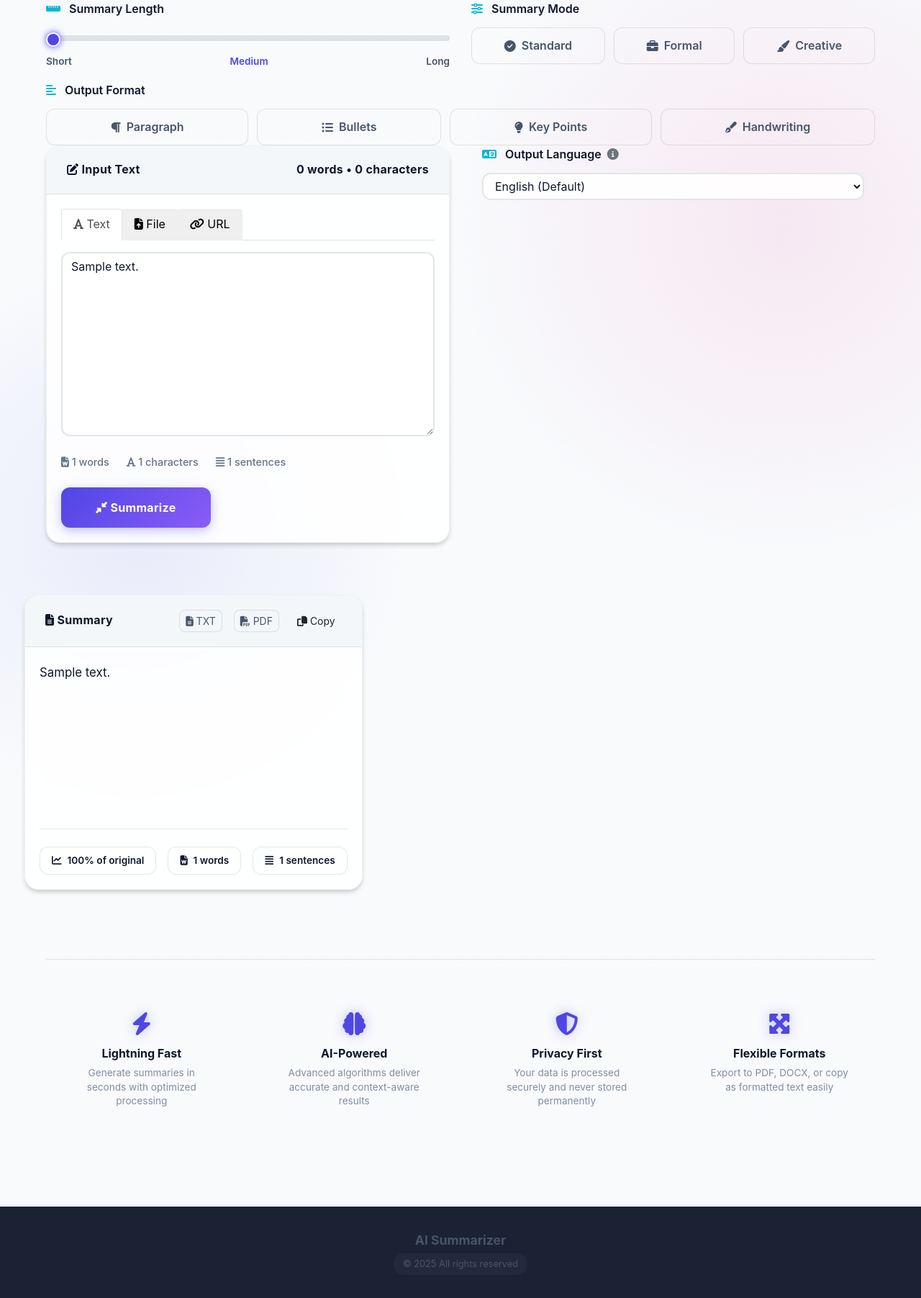
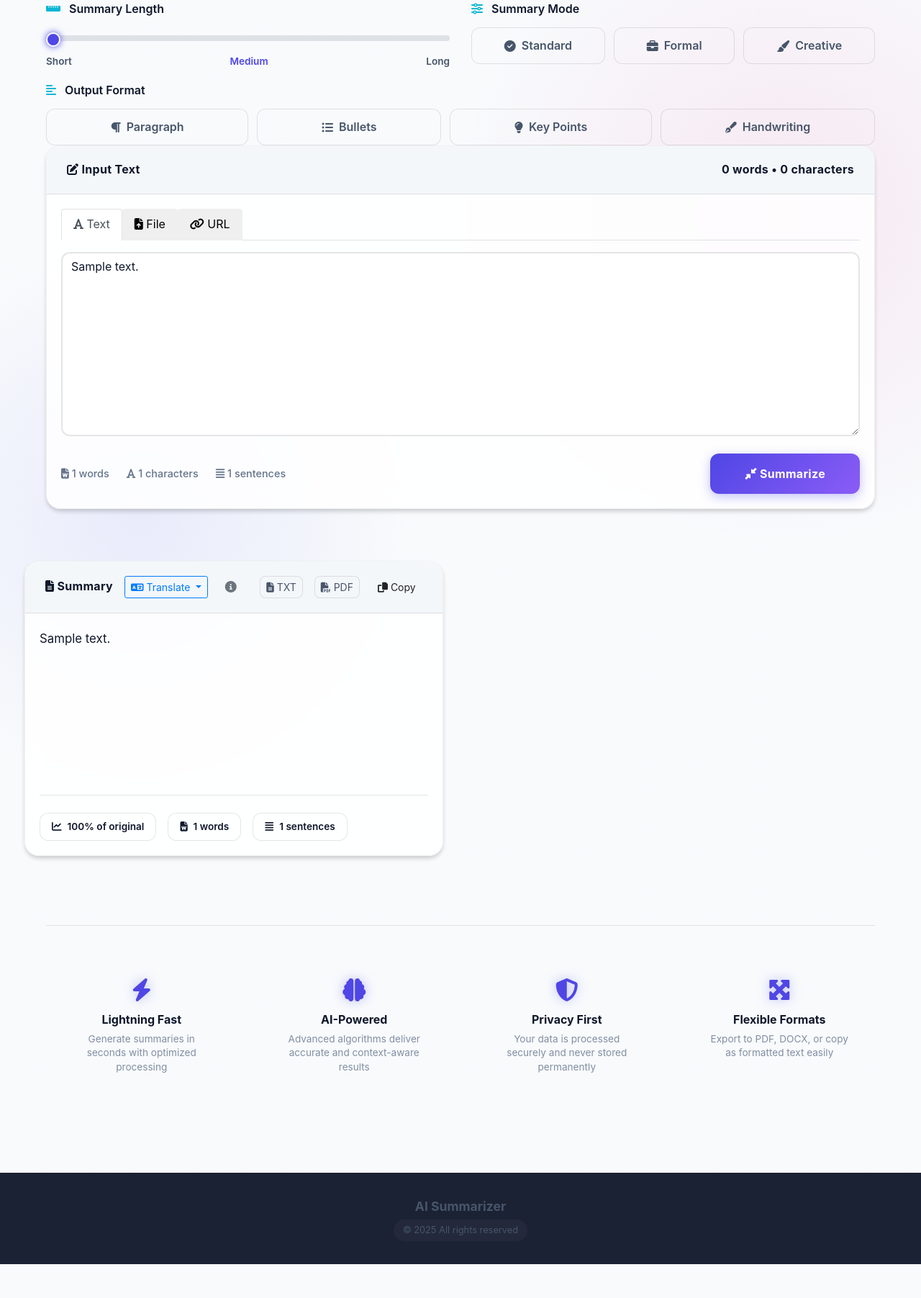
Before and after one commit to Robu71111/AI_Summarizer, a Flask app: template templates/index.html in a window 1280 px wide. Shown: the part 323-2126 px from the top of the page at 72% size. After the commit the page ends 2079 px from the top, so only its background shows below. Run offline with Flask 3, Linux system fonts and the light colour scheme; the template is opened without the code that fills it: most values are stand-ins (such as "Sample title", 1, 10 or a date in 2020); parts of the project's set-up code (start-up, migrations or seed data) failed here and were passed over.

Commit message:
Refactor output language to post-generation translate button
- Removed 'Output Language' selection from input form in `index.html`.
- Added 'Translate' dropdown button to summary output card in `index.html`.
- Implemented `/translate` route in `app.py` to handle translation requests.
- Updated `app.js` to handle translate button clicks and call the API.
- Refactored `build_prompt` and `generate` in `app.py` to remove language logic.
- Updated tests to reflect backend changes.

```diff
--- a/app.py
+++ b/app.py
@@ -83,7 +83,7 @@ def extract_text_from_url(url):
     except Exception as e:
         return None
 
-def build_prompt(user_text: str, length_choice: str, mode: str = 'paragraph', summary_mode: str = 'standard', language: str = 'english') -> str:
+def build_prompt(user_text: str, length_choice: str, mode: str = 'paragraph', summary_mode: str = 'standard') -> str:
     """
     Builds a prompt string guiding the model to produce summaries in different formats.
 
@@ -92,15 +92,7 @@ def build_prompt(user_text: str, length_choice: str, mode: str = 'paragraph', su
         length_choice: '1' (short), '2' (medium), '3' (long)
         mode: 'paragraph', 'bullets', 'takeaways', or 'handwriting'
         summary_mode: 'standard', 'formal', or 'creative'
-        language: Output language
     """
-    # Language instruction
-    language_instruction = (
-        f"OUTPUT LANGUAGE: {language.upper()}. "
-        f"You must generate the summary in {language.upper()}. "
-        f"If the input text is in a different language, YOU MUST TRANSLATE IT and provide the summary in {language.upper()}."
-    )
-
     # Length instructions
     if length_choice == '1':  # short
         length_instructions = "Provide a BRIEF summary (2-3 sentences)."
@@ -139,7 +131,7 @@ def build_prompt(user_text: str, length_choice: str, mode: str = 'paragraph', su
         style_instructions = "Use a STANDARD, neutral, and informative tone."
 
     final_prompt = (
-        f"You are an expert summarizer. {language_instruction}\n"
+        f"You are an expert summarizer.\n"
         f"{length_instructions} {format_instructions}\n"
         f"{style_instructions}\n"
         "Important: Only include information explicitly stated in the text. "
@@ -237,7 +229,6 @@ def generate():
     length_choice = request.form.get('length', '2')
     mode = request.form.get('mode', 'paragraph')
     summary_mode = request.form.get('summary_mode', 'standard')
-    language = request.form.get('language', 'english')
     url_input = request.form.get('url_input', '').strip()
     uploaded_file = request.files.get('file_upload')
 
@@ -291,7 +282,7 @@ def generate():
     input_char_count = len(user_text)
 
     # Build prompt and call API
-    prompt = build_prompt(user_text, length_choice, mode, summary_mode, language)
+    prompt = build_prompt(user_text, length_choice, mode, summary_mode)
     result = call_openrouter_api(prompt)
 
     if not result['success']:
@@ -441,3 +432,22 @@ def api_wordcount():
 
 if __name__ == '__main__':
     app.run(debug=True, port=5000)
+@app.route('/translate', methods=['POST'])
+def translate():
+    """Translate text to target language."""
+    data = request.json
+    text = data.get('text', '')
+    target_language = data.get('target_language', 'english')
+
+    if not text:
+        return jsonify({'success': False, 'error': 'No text provided'})
+
+    prompt = (
+        f"Translate the following text into {target_language}. "
+        "Maintain the original formatting and tone. "
+        "Do not add any introductory or concluding remarks, just provide the translation.\n\n"
+        f"Text:\n{text}"
+    )
+
+    result = call_openrouter_api(prompt)
+    return jsonify(result)
--- a/static/js/app.js
+++ b/static/js/app.js
@@ -37,6 +37,9 @@ document.addEventListener('DOMContentLoaded', function() {
   // Export buttons
   const exportTxt = document.getElementById('exportTxt');
   const exportPdf = document.getElementById('exportPdf');
+
+  // Translation elements
+  const translateOptions = document.querySelectorAll('.translate-option');
 
   // History elements
   const historySection = document.getElementById('historySection');
@@ -306,6 +309,68 @@ document.addEventListener('DOMContentLoaded', function() {
     userTextArea.addEventListener('input', updateWordCount);
   }
 
+  // ==================== Translation Handling ====================
+
+  if (translateOptions) {
+    translateOptions.forEach(option => {
+      option.addEventListener('click', async function(e) {
+        e.preventDefault();
+        const targetLang = this.getAttribute('data-lang');
+        const outputElement = document.querySelector('.summary-output');
+
+        if (!outputElement) return;
+
+        // Get original text from data attribute if exists, otherwise use current text and save it
+        let sourceText = outputElement.getAttribute('data-original-text');
+
+        if (!sourceText) {
+          const currentText = outputElement.textContent.trim();
+          if (!currentText || outputElement.querySelector('.empty-state')) {
+            showNotification('Generate a summary first!', 'error');
+            return;
+          }
+          sourceText = currentText;
+          outputElement.setAttribute('data-original-text', sourceText);
+        }
+
+        // Show loading state
+        const originalContent = outputElement.innerHTML;
+        outputElement.innerHTML = `
+          <div class="text-center p-4">
+            <div class="spinner-border text-primary" role="status"></div>
+            <p class="mt-2 text-muted">Translating to ${targetLang}...</p>
+          </div>
+        `;
+
+        try {
+          const response = await fetch('/translate', {
+            method: 'POST',
+            headers: {
+              'Content-Type': 'application/json',
+            },
+            body: JSON.stringify({
+              text: sourceText,
+              target_language: targetLang
+            })
+          });
+
+          const result = await response.json();
+
+          if (result.success) {
+            outputElement.innerHTML = result.text.replace(/\n/g, '<br>'); // Simple formatting preservation
+            showNotification(`Translated to ${targetLang}`, 'success');
+          } else {
+            throw new Error(result.error || 'Translation failed');
+          }
+        } catch (error) {
+          console.error('Translation error:', error);
+          outputElement.innerHTML = originalContent;
+          showNotification('Translation failed. Please try again.', 'error');
+        }
+      });
+    });
+  }
+
   // ==================== Export & Form Submission ====================
 
   if (summarizeForm) {
--- a/templates/index.html
+++ b/templates/index.html
@@ -106,7 +106,7 @@
     </div>
 
     <div class="row">
-      <div class="col-lg-6 mb-4">
+      <div class="col-12 mb-4">
         <div class="card input-card">
           <div class="card-header">
             <div class="d-flex justify-content-between align-items-center flex-wrap gap-2">
@@ -206,26 +206,6 @@
         </div>
       </div>
 
-      <div class="col-lg-6 mb-4">
-        <div class="col-12">
-          <label class="control-label">
-            <i class="fas fa-language"></i> Output Language
-            <i class="fas fa-info-circle ml-1 text-muted" data-toggle="tooltip" title="Choose the language you want the summary in, by default it will be english"></i>
-          </label>
-          <select class="form-control text-input" name="language" id="languageSelect">
-            <option value="english" selected>English (Default)</option>
-            <option value="spanish">Spanish</option>
-            <option value="french">French</option>
-            <option value="german">German</option>
-            <option value="italian">Italian</option>
-            <option value="portuguese">Portuguese</option>
-            <option value="hindi">Hindi</option>
-            <option value="chinese">Chinese</option>
-            <option value="japanese">Japanese</option>
-          </select>
-        </div>
-      </div>
-
       <div class="row mt-3">
         <div class="card output-card">
           <div class="card-header">
@@ -233,6 +213,23 @@
               <span class="header-title"><i class="fas fa-file-alt"></i> Summary</span>
               {% if summarized_text %}
               <div class="export-buttons">
+                <div class="btn-group mr-2">
+                  <button type="button" class="btn btn-sm btn-outline-primary dropdown-toggle" data-toggle="dropdown" aria-haspopup="true" aria-expanded="false">
+                    <i class="fas fa-language"></i> Translate
+                  </button>
+                  <div class="dropdown-menu">
+                    <a class="dropdown-item translate-option" href="#" data-lang="english">English</a>
+                    <a class="dropdown-item translate-option" href="#" data-lang="spanish">Spanish</a>
+                    <a class="dropdown-item translate-option" href="#" data-lang="french">French</a>
+                    <a class="dropdown-item translate-option" href="#" data-lang="german">German</a>
+                    <a class="dropdown-item translate-option" href="#" data-lang="italian">Italian</a>
+                    <a class="dropdown-item translate-option" href="#" data-lang="portuguese">Portuguese</a>
+                    <a class="dropdown-item translate-option" href="#" data-lang="hindi">Hindi</a>
+                    <a class="dropdown-item translate-option" href="#" data-lang="chinese">Chinese</a>
+                    <a class="dropdown-item translate-option" href="#" data-lang="japanese">Japanese</a>
+                  </div>
+                </div>
+                <i class="fas fa-info-circle mr-3 text-muted" data-toggle="tooltip" title="Translate Summary into your desired language" style="align-self: center;"></i>
                 <button class="btn btn-sm btn-export" id="exportTxt" data-toggle="tooltip" title="Export as TXT">
                   <i class="fas fa-file-alt"></i> TXT
                 </button>
```
Also changed, not shown: tests/test_app.py (+1 -5 lines), tests/test_prompt_language.py (deleted, +0 -23 lines).
